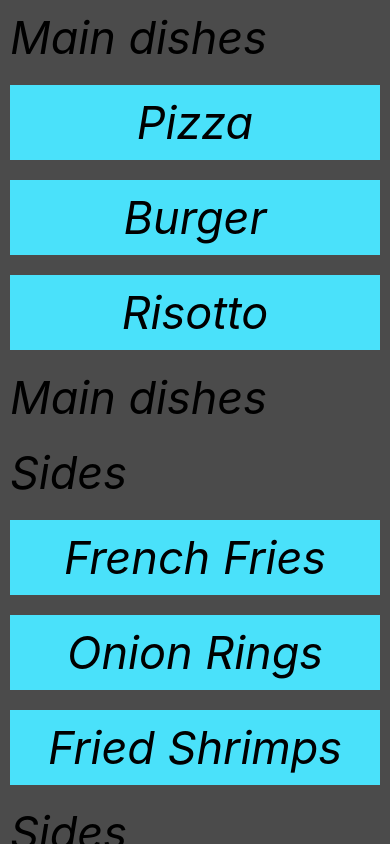
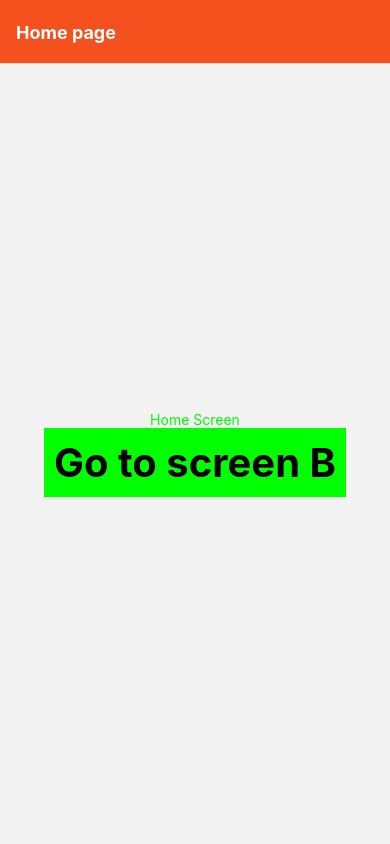
Before and after one commit to tanzeel-abdulWahid/RN, a React Native app: screen /ScreenA in a window 390 px wide. Built offline with nearby package versions, Linux system fonts and the light colour scheme.

Commit message:
navigation

```diff
--- a/App.js
+++ b/App.js
@@ -8,76 +8,14 @@ import {
   ScrollView
 
 } from 'react-native';
-import Lists from './src/components/Lists';
+// import Lists from './src/components/Lists';
+import Navigation from './src/config/navigation';
 
 const App = () => {
-  // const [name, setName] = useState('tanzeeel');
-  const [number, setNumber] = useState(0);
-  const [count, setCount] = useState(0);
-
-const handleInput = () => {
-  setNumber(number+5)
-  setCount(count+1)
-}
 
   return (
 
-    <View style={styles.body}>
-      {/* <Text style={styles.text}>{name}</Text> */}
-
-      {/* <TextInput style={styles.input} value={name} onChangeText={setName} /> */}
-      {/* <Button title='Open youtube' onPress={()=> {Linking.openURL('https://facebook.com')}}></Button> */}
-
-
-      {/*Counter */}
-      {/* <Text>{number}</Text>
-      <Button title='add 5' onPress={handleInput}></Button>
-      <Text>You clicked {count} times</Text> */}
-
-
-      {/* Flexx */}
-      {/* <View style={styles.row}>
-      <View style={styles.view1}>
-        <Text style={styles.text}>1</Text>
-      </View>
-
-      <View style={styles.view2}>
-        <Text style={styles.text}>2</Text>
-      </View>
-
-      <View style={styles.view3}>
-        <Text style={styles.text}>3</Text>
-      </View>
-      </View>
-
-      <View style={styles.row}>
-        <View style={styles.view4}>
-          <Text style={styles.text}>4</Text>
-        </View>
-      </View>
-
-      <View style={styles.row}>
-        <View style={styles.view5}>
-          <Text style={styles.text}>5</Text>
-        </View>
-      </View>
-
-
-      <View style={styles.big_row}>
-        <View style={styles.view6}>
-          <Text style={styles.text}>6</Text>
-        </View>
-        <View style={styles.view7}>
-          <Text style={styles.text}>7</Text>
-        </View>
-      </View> */}
-
-
-
-
-      <Lists />
-
-    </View>
+    <Navigation />
 
   );
 };
@@ -90,71 +28,6 @@ const styles = StyleSheet.create({
     backgroundColor:'#4b4b4b',
     // justifyContent: 'flex-start',
   },
-  row: {
-    backgroundColor: '#eee',
-    flexDirection: 'row',
-    justifyContent: 'center',
-    alignItems: 'center'
-  },
-  big_row: {
-    flex: 1,
-    flexDirection: 'row',
-    backgroundColor: '#ffffff',
-    alignItems: 'stretch',
-    justifyContent: 'center',
-  },
-  text: {
-    fontSize: 22,
-    fontWeight: 'bold',
-    color: '#000000',
-    margin: 10,
-  },
-  input: {
-    backgroundColor: '#fff',
-    color: '#e12'
-  },
-  view1: {
-    flex: 1,
-    backgroundColor :'#686de0',
-    alignItems: 'center',
-    justifyContent: 'center',
-  },
-  view2: {
-    flex: 2,
-    backgroundColor: '#f9ca24',
-    alignItems: 'center',
-    justifyContent: 'center',
-  },
-  view3: {
-    flex: 3,
-    backgroundColor: '#48dbfb',
-    alignItems: 'center',
-    justifyContent: 'center',
-  },
-  view4:{
-    flex: 1,
-    backgroundColor: '#ff0000',
-    alignItems: 'center',
-    justifyContent: 'center',
-  },
-  view5: {
-    flex: 1,
-    backgroundColor: '#48dbfb',
-    alignItems: 'center',
-    justifyContent: 'center',
-  },
-  view6: {
-    flex: 1,
-    backgroundColor: '#ffffff',
-    alignItems: 'center',
-    justifyContent: 'center',
-  },
-  view7: {
-    flex: 1,
-    backgroundColor: '#0000ff',
-    alignItems: 'center',
-    justifyContent: 'center',
-  },
 });
 
 export default App;
--- /dev/null
+++ b/src/components/ScreenA.js
@@ -0,0 +1,37 @@
+import React from 'react';
+import { Pressable } from 'react-native';
+import {StyleSheet,View , Text} from "react-native";
+
+const ScreenA = ({ navigation }) => {
+
+    const onPressHandler = () => {
+        navigation.navigate('ScreenB',{
+        itemId: 87,
+        otherDetails: "Any data from redux",});
+    }
+
+    return (
+        <View style={{ flex: 1, alignItems: 'center', justifyContent: 'center' }}>
+            <Text style={{color:'#0f0'}}>Home Screen</Text>
+
+            <Pressable
+            onPress={onPressHandler}
+            style={({pressed}) => ({backgroundColor: pressed ? '#ddd' : '#0f0'})}>
+
+            <Text style={Styles.text}>
+                Go to screen B
+            </Text>
+            </Pressable>
+        </View>
+    )
+}
+
+export default ScreenA
+
+const Styles = StyleSheet.create({
+    text:{
+        fontSize: 40,
+        fontWeight: 'bold',
+        margin: 10,
+    }
+})
--- /dev/null
+++ b/src/components/ScreenB.js
@@ -0,0 +1,45 @@
+import React from 'react'
+import { StyleSheet, View, Text,Pressable, Button } from "react-native";
+
+const ScreenB = ({route,navigation}) => {
+    const {itemId, otherDetails} = route.params;
+    // console.log({itemId});
+    return (
+        <View style={{ flex: 1, alignItems: 'center', justifyContent: 'center' }}>
+            <Text style={{color:"black"}}>New Screen</Text>
+
+            <Text style={{ color: "black" }}>Item id {JSON.stringify(itemId)}</Text>
+            <Text style={{ color: "black" }}>{otherDetails}</Text>
+
+
+            <Pressable style={({ pressed }) => ({ backgroundColor: pressed ? '#ddd' : '#0f0' })}
+
+                onPress={() => navigation.navigate('ScreenB',{
+                    itemId:90,
+                })}
+            >
+                    <Text style={Styles.text}>
+                        Go to screen B again
+                    </Text>
+            </Pressable>
+
+            <Button title="Change Prop" onPress={() => navigation.setParams({otherDetails: 'tanzeel'})}/>
+
+            <Button title='go to Screen A' onPress={() => navigation.navigate("ScreenA")} />
+
+            <Button title='go back' onPress={() => navigation.goBack()}/>
+
+
+        </View>
+    )
+}
+
+export default ScreenB
+
+const Styles = StyleSheet.create({
+    text: {
+        fontSize: 30,
+        fontWeight: 'bold',
+        margin: 10,
+    }
+})
--- /dev/null
+++ b/src/config/navigation.js
@@ -0,0 +1,43 @@
+import React from 'react'
+import {Image, Button} from 'react-native'
+import { NavigationContainer } from '@react-navigation/native';
+import { createNativeStackNavigator } from '@react-navigation/native-stack';
+
+import ScreenA from '../components/ScreenA';
+import ScreenB from '../components/ScreenB';
+
+const Stack = createNativeStackNavigator();
+
+function LogoTitle() {
+    return(
+        <Image source={{ uri:"https://reactjs.org/logo-og.png"}}
+        style={{width:100, height:100}}/>
+    )
+}
+
+const Navigation = () => {
+    return (
+        <NavigationContainer>
+            <Stack.Navigator>
+
+                <Stack.Screen name='ScreenA' component={ScreenA} options={{title:"Home page",
+            headerStyle:{
+                backgroundColor: '#f4511e'
+            },
+            headerTintColor:"#fff",
+            headerTitleStyle:{
+                fontWeight:'bold',
+
+            },
+            // headerShown:false,
+            }}/>
+                <Stack.Screen name='ScreenB' component={ScreenB} options={{headerTitle:(props) => <LogoTitle {...props}/>,
+}}
+                />
+
+            </Stack.Navigator>
+        </NavigationContainer>
+    )
+}
+
+export default Navigation
```
Also changed, not shown: package.json (+6 -1 lines), 2 other files (tests, documents, lock files or other folders).
